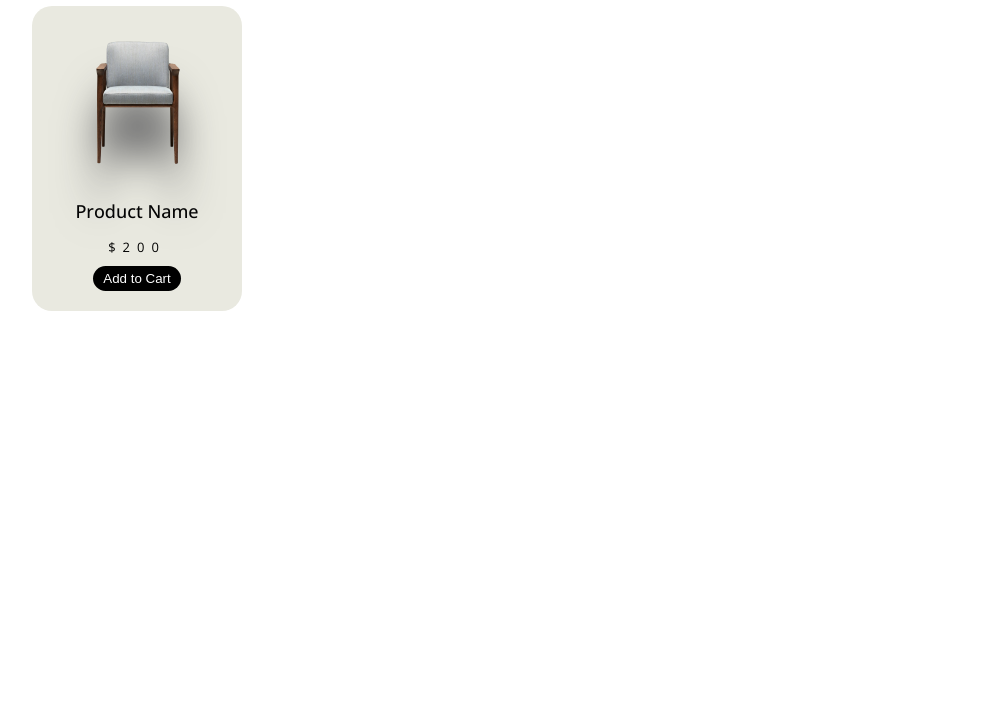
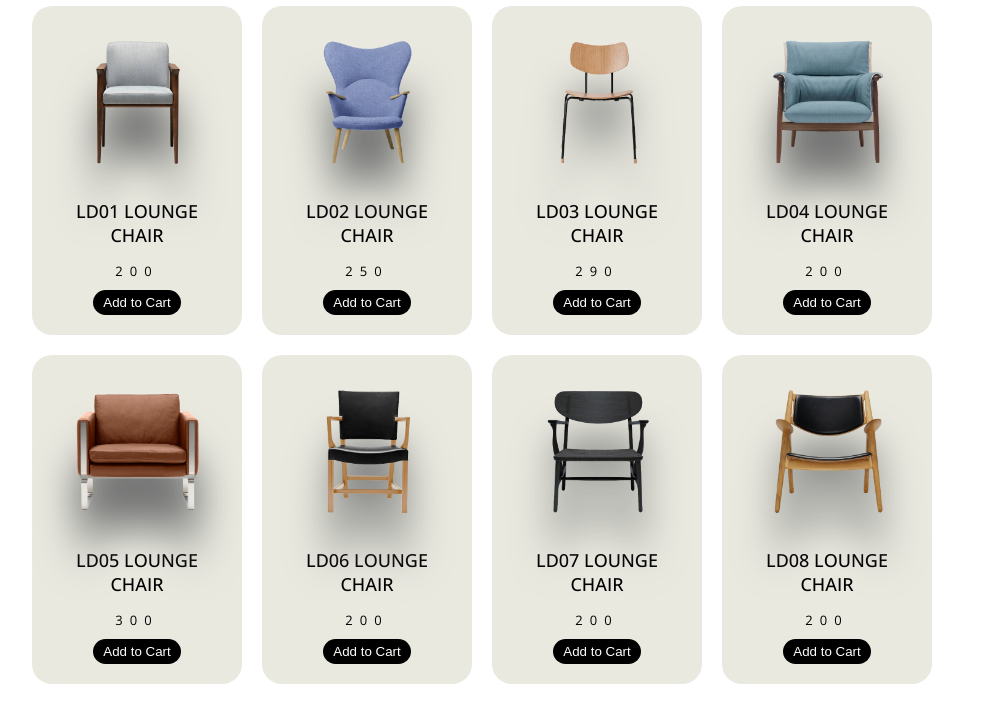
Before and after one commit to vsh26/Shopping-Cart, a plain HTML site: page index.html in a window 1280 px wide. Shown: the part 82-800 px from the top of the page, without its empty margins (158-1141 px from the left). Drawn offline with nearby package versions, Linux system fonts and the light colour scheme.

Commit message:
Fetch product list and Add data to HTML

```diff
--- a/app.js
+++ b/app.js
@@ -1,13 +1,53 @@
 let cartIcon = document.querySelector('.cart-icon');
+let closeCart = document.querySelector('.close-btn');
 let body = document.querySelector('body');
+
+let productListHTML = document.querySelector('.product-list');
+
+let productList = [];
 
 cartIcon.addEventListener('click', () => {
     body.classList.toggle('show-cart');
 });
 
-
-let closeCart = document.querySelector('.close-btn');
-
 closeCart.addEventListener('click', () => {
     body.classList.toggle('show-cart');
 });
+
+const addDataToHTML = () => {
+
+    productListHTML.innerHTML ='';
+
+    if(productList.length > 0){
+
+        productList.forEach(product => {
+
+            let newProduct = document.createElement('div');
+            newProduct.classList.add('item');
+
+            newProduct.innerHTML = `
+                <img src="${product.image}" alt="">
+                <h2>${product.name}</h2>
+                <div class="price">${product.price}</div>
+                <button class="add-to-cart">Add to Cart</button>
+            `;
+
+            productListHTML.appendChild(newProduct);
+        });
+    }
+
+}
+
+const initApp = () => {
+
+    // getting data from the json
+    fetch('products.json')
+        .then(response => response.json())
+        .then(data => {
+            productList = data;
+            // console.log(productList);
+            addDataToHTML();
+        });
+
+}
+initApp();
--- a/index.html
+++ b/index.html
@@ -22,10 +22,7 @@
 
         <div class="product-list">
             <div class="item">
-                <img src="image/1.png" alt="">
-                <h2>Product Name</h2>
-                <div class="price">$200</div>
-                <button class="add-to-cart">Add to Cart</button>
+
             </div>
         </div>
     </div>
```
